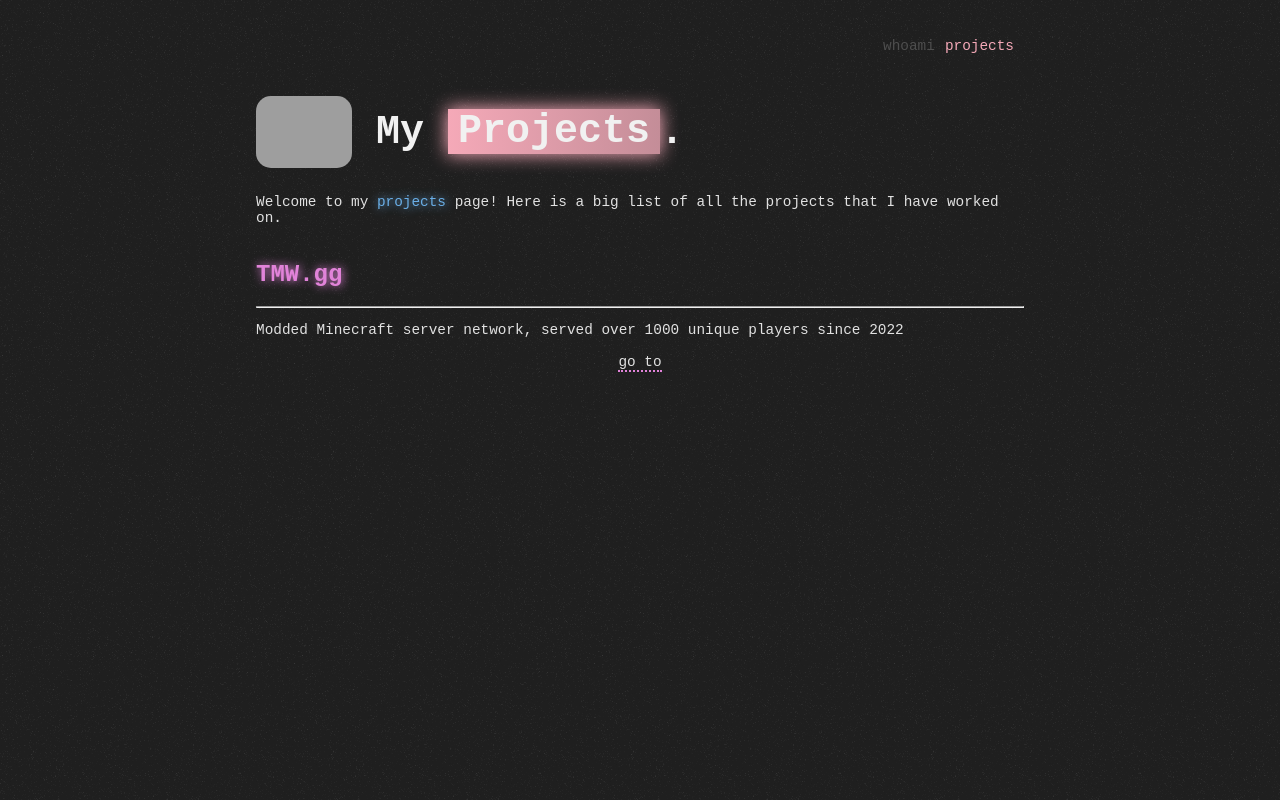
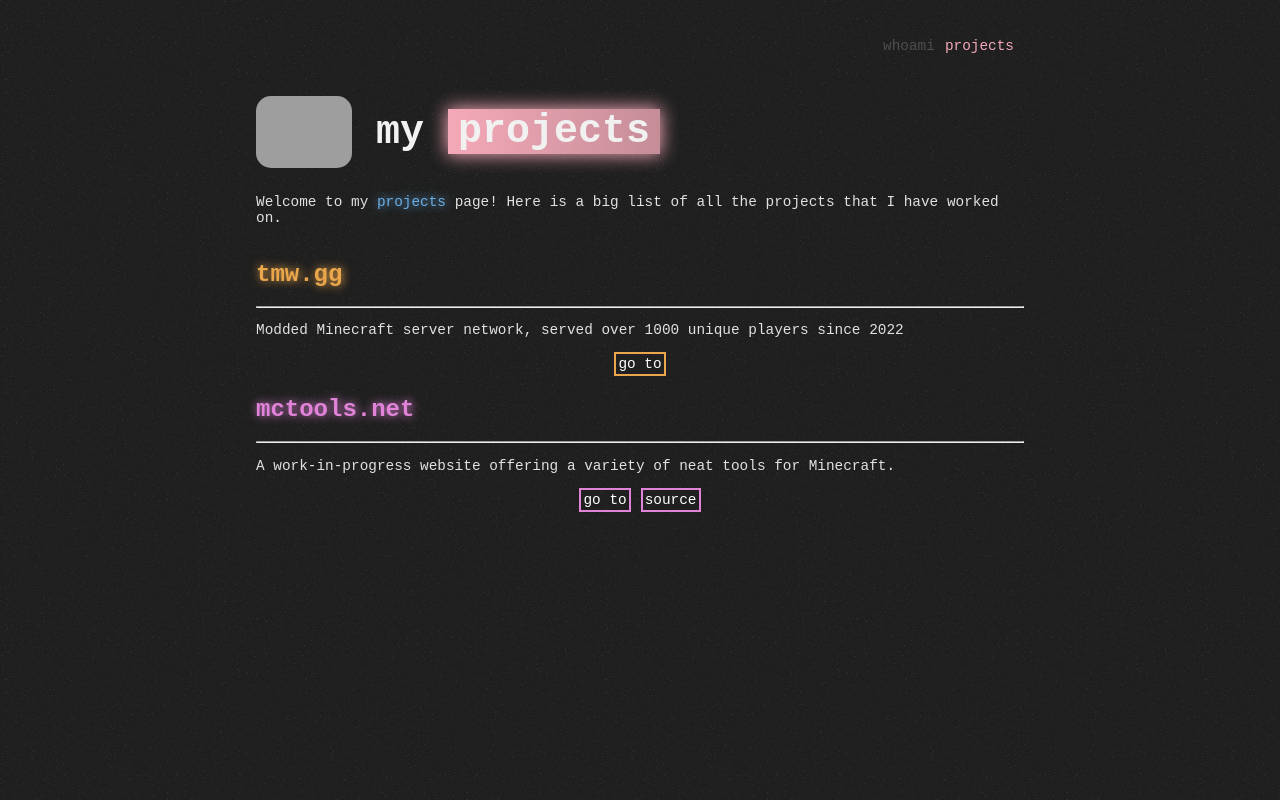
Before and after one commit to 2lay/2lay.net, a Nuxt app: page /projects in a window 1280 px wide. Built offline with nearby package versions, Linux system fonts and the light colour scheme; grey boxes are pictures that could not be loaded; a web font is replaced by a local one.

Commit message:
feat: refreshed projects page fix: visual fixes

```diff
--- a/app.vue
+++ b/app.vue
@@ -4,23 +4,24 @@
 			<main style="margin-top:auto;margin-bottom:auto">
 				<div style="display: flex; align-items: center;">
 					<div class="hide-desktop ani-nav-fadein">
-            <a class="nav-link" style="margin-right: 10px;"><img src="https://github.com/2lay.png" alt="Avatar"
-                class="hide-desktop avatar-small">2lay.net |</a>
-            <nuxt-link :to="{ path: '/' }" :class="{ 'active': $route.path === '/' }" style="margin-right:10px;"
-              class="text-deco nav-link">whoami</nuxt-link>
+						<a style="margin-right: 10px; color: #4e4e4e"><img src="https://github.com/2lay.png"
+								alt="Avatar" class="hide-desktop avatar-small">2lay.net |</a>
+						<nuxt-link :to="{ path: '/' }" :class="{ 'active': $route.path === '/' }"
+							style="margin-right:10px;" class="text-deco nav-link">whoami</nuxt-link>
 						<nuxt-link :to="{ path: '/projects' }" :class="{ 'active': $route.path === '/projects' }"
 							style="margin-right:10px;" class="text-deco nav-link">projects</nuxt-link>
 					</div>
 				</div>
 				<div style="display: flex; align-items: center; justify-content: space-between;" class="hide-mobile">
 					<transition name="fade">
-            <p v-if="showConsoleText" class="ani-typing typing-animation" style="color:#4E4E4E">{{ getPageTitle }}</p>
+						<p v-if="showConsoleText" class="ani-typing typing-animation" style="color:#4E4E4E">{{
+							getPageTitle }}</p>
 					</transition>
 					<div style="display: flex; align-items: center;" class="ani-nav-fadein">
 						<nuxt-link to="/" :class="{ 'active': $route.path === '/' }" style="margin-right:10px;"
 							class="text-deco nav-link">whoami</nuxt-link>
-            <nuxt-link to="/projects" :class="{ 'active': $route.path === '/projects' }" style="margin-right:10px;"
-              class="text-deco nav-link">projects</nuxt-link>
+						<nuxt-link to="/projects" :class="{ 'active': $route.path === '/projects' }"
+							style="margin-right:10px;" class="text-deco nav-link">projects</nuxt-link>
 					</div>
 				</div>
 				<transition v-if="showConsoleText" name="fade">
@@ -63,7 +64,6 @@
 }
 </script>
 <style>
-
 .avatar-small {
 	max-height: 1.5em;
 	vertical-align: middle;
@@ -82,8 +82,6 @@
 	line-height: 1;
 	pointer-events: none;
 }
-
-
 </style>
 
 <style>
@@ -313,6 +311,7 @@
 		width: 100%;
 	}
 }
+
 .ani-typing {
 	overflow: hidden;
 	white-space: nowrap;
@@ -349,8 +348,7 @@
 }
 
 .fade-enter,
-.fade-leave-to
-  {
+.fade-leave-to {
 	opacity: 0;
 }
 
--- a/error.vue
+++ b/error.vue
@@ -4,8 +4,8 @@
             <main style="margin-top: auto; margin-bottom: auto">
                 <div style="display: flex; align-items: center">
                     <div class="hide-desktop ani-nav-fadein">
-                        <a class="nav-link" style="margin-right: 10px"><img src="https://github.com/2lay.png"
-                                alt="Avatar" class="hide-desktop avatar-small" />2lay.net |</a>
+                        <a style="margin-right: 10px; color: #4e4e4e"><img src="https://github.com/2lay.png"
+                                alt="Avatar" class="hide-desktop avatar-small">2lay.net |</a>
                         <nuxt-link :to="{ path: '/' }" :class="{ 'active': $route.path === '/' }"
                             style="margin-right: 10px" class="text-deco nav-link">whoami</nuxt-link>
                         <nuxt-link :to="{ path: '/projects' }" :class="{ 'active': $route.path === '/projects' }"
@@ -16,7 +16,7 @@
                     <transition name="fade">
                         <p v-if="showConsoleText" class="ani-typing-error typing-animation" style="color: #4e4e4e">
                             {{
-                            getPageTitle }}
+                                getPageTitle }}
                         </p>
                     </transition>
                     <div style="display: flex; align-items: center" class="ani-nav-fadein">
--- a/pages/index.vue
+++ b/pages/index.vue
@@ -2,12 +2,18 @@
 	<div>
 		<h1 id="">
 			<img src="https://github.com/2lay.png" alt="Avatar" class="hide-mobile avatar">
-      Hey, I'm <span class="title-highlight">Ashley</span>.
+			hey, i'm <span class="title-highlight">ashley</span>
 		</h1>
 		<p>
-      I'm a self-taught <span style="color: #c1ebc0; text-shadow: 1px 0 10px #c1ebc0 ">systems administrator</span> and <span style="color: #c1ebc0; text-shadow: 1px 0 10px #c1ebc0">developer</span> from <span style="color: #fafabe; text-shadow: 1px 0 10px #fafabe">Sweden</span>! I'm
-      passionate about <span style="color: #f09ea7; text-shadow: 1px 0 10px #f09ea7">Linux</span> and <span style="color: #f09ea7; text-shadow: 1px 0 10px #f09ea7">open-source stuff</span>. Besides that, I enjoy immersing
-      myself in <span style="color: #c7caff; text-shadow: 1px 0 10px #c7caff">music</span> and <span style="color: #c7caff; text-shadow: 1px 0 10px #c7caff">video games</span>. I also love coding in <span
+			I'm a self-taught <span style="color: #c1ebc0; text-shadow: 1px 0 10px #c1ebc0 ">systems
+				administrator</span> and
+			<span style="color: #c1ebc0; text-shadow: 1px 0 10px #c1ebc0">developer</span> from <span
+				style="color: #fafabe; text-shadow: 1px 0 10px #fafabe">Sweden</span>! I'm
+			passionate about <span style="color: #f09ea7; text-shadow: 1px 0 10px #f09ea7">Linux</span> and <span
+				style="color: #f09ea7; text-shadow: 1px 0 10px #f09ea7">open-source stuff</span>. Besides that, I enjoy
+			immersing
+			myself in <span style="color: #c7caff; text-shadow: 1px 0 10px #c7caff">music</span> and <span
+				style="color: #c7caff; text-shadow: 1px 0 10px #c7caff">video games</span>. I also love coding in <span
 				style="color: #f89922; text-shadow: 1px 0 10px #f89922 ">Java</span>,
 			<span style="color: #8271e4; text-shadow: 1px 0 10px #8271e4 ">Kotlin</span>, <span
 				style="color: #6aaee6; text-shadow: 1px 0 10px #6aaee6 ">Python</span>, <span
@@ -48,7 +54,7 @@
 export default {
 	data(): { discordLinkText: string, contactLinks: { link: string, color: string, name: string }[] } {
 		return {
-      discordLinkText: "> Discord",
+			discordLinkText: "> discord",
 			contactLinks: [
 				{
 					link: "mailto:someone@example.com",
@@ -97,9 +103,9 @@
 		copyToClipboard(text: string): void {
 			navigator.clipboard.writeText(text)
 				.then(() => {
-          this.discordLinkText = "> Copied username to clipboard!";
+					this.discordLinkText = "> copied username to clipboard!";
 					setTimeout(() => {
-            this.discordLinkText = "> Discord";
+						this.discordLinkText = "> discord";
 					}, 4000);
 				});
 		}
@@ -114,5 +120,4 @@
 	display: inline-block;
 	margin-bottom: 10px;
 }
-
 </style>
--- a/pages/projects.vue
+++ b/pages/projects.vue
@@ -2,7 +2,7 @@
     <div>
         <h1>
             <img src="https://github.com/2lay.png" class="hide-mobile avatar" />
-            My <span class="title-highlight">Projects</span>.
+            my <span class="title-highlight">projects</span>
         </h1>
         <p>
             Welcome to my
@@ -10,24 +10,27 @@
             page! Here is a big list of all the projects that I have worked on.
         </p>
 
-        <div v-for="(contact, index) in contactLinks" :key="index">
-            <h2 :href="contact.link" class="entry"
-                :style="{ color: contact.color, 'text-shadow': '1px 0 10px ' + contact.color }">
-                <span class="hover-color">{{ contact.name }}</span>
+        <div v-for="(project, index) in projects" :key="index">
+            <h2 :href="project.link" class="entry"
+                :style="{ color: project.color, 'text-shadow': '1px 0 10px ' + project.color }">
+                <span class="hover-color">{{ project.name }}</span>
             </h2>
-            <hr :style="{ color: contact.color }" />
+            <hr :style="{ color: project.color }" />
 
-            <p>{{ contact.description }}</p>
-            <div class="container">
-                <a :href="contact.link" class="button"
-                    :style="{ 'border-color': contact.color, 'background-color:hover': contact.color }">go to</a>
+            <p>{{ project.description }}</p>
+            <div class="container" style="display: flex;">
+                <a :href="project.link" class="button" :style="getStyle(project.color)">go to</a>
+                <a v-if="project.src" :href="project.src" class="button" :style="getStyle(project.color)">source</a>
             </div>
         </div>
     </div>
 </template>
+
 <script setup lang="ts">
-import { ref } from 'vue';
+import { ref, computed } from 'vue';
+
 const tab = ref(null);
+
 useSeoMeta({
     title: '2lay.net - projects',
     ogTitle: '2lay.net - projects',
@@ -36,54 +39,70 @@
     ogImage: 'https://github.com/2lay.png',
     twitterCard: 'summary_large_image',
     themeColor: '#f5a9b8',
-})
-</script>
+});
 
-<script lang="ts">
-export default {
-    data() {
-        return {
-            contactLinks: [
-                {
-                    link: "https://tmw.gg/",
-                    color: "#e183d9",
-                    name: "TMW.gg",
-                    description: "Modded Minecraft server network, served over 1000 unique players since 2022"
-                },
+const projects = ref([
+    {
+        link: "https://tmw.gg/",
+        color: "#eaa64b",
+        name: "tmw.gg",
+        description: "Modded Minecraft server network, served over 1000 unique players since 2022"
+    },
+    {
+        link: "https://mctools.net/",
+        src: "https://github.com/2lay/mctools.net",
+        color: "#e183d9",
+        name: "mctools.net",
+        description: "A work-in-progress website offering a variety of neat tools for Minecraft."
+    },
+]);
 
-
-            ]
-        };
-    },
-    methods: {
-        copyToClipboard(text) {
-            navigator.clipboard.writeText(text)
-                .then(() => {
-                    this.discordLinkText = "> Copied username to clipboard!";
-                    setTimeout(() => {
-                        this.discordLinkText = "> Discord";
-                    }, 4000);
-                })
-
-        }
-    }
+const getStyle = (color: string) => {
+    return {
+        'border-color': color,
+        '--hover-color': color
+    };
 };
 </script>
 
 <style scoped>
 .container {
-    text-align: center;
+    display: flex;
+    justify-content: center;
+    gap: 10px;
+}
+
+a {
+    position: relative;
+    color: white;
+    overflow: hidden;
+    border: solid 2px;
+    padding: 2px;
+}
+
+a::before {
+    content: '';
+    position: absolute;
+    top: 0;
+    left: -100%;
+    width: 100%;
+    height: 100%;
+    background-color: var(--hover-color);
+    transition: left 0.5s;
+    z-index: -1;
+}
+
+a:hover::before {
+    left: 0;
 }
 
 .button {
     display: inline-block;
-
     text-align: center;
     background-color: transparent;
     text-decoration-style: dotted;
+    text-decoration: none;
 
-    text-decoration: none;
-    border-bottom: 2px dotted;
 }
 
 .entry {
@@ -91,6 +110,4 @@
     display: inline-block;
     margin-bottom: 10px;
 }
-
-
 </style>
```
Lines whose indentation alone changed are shown as unchanged.
